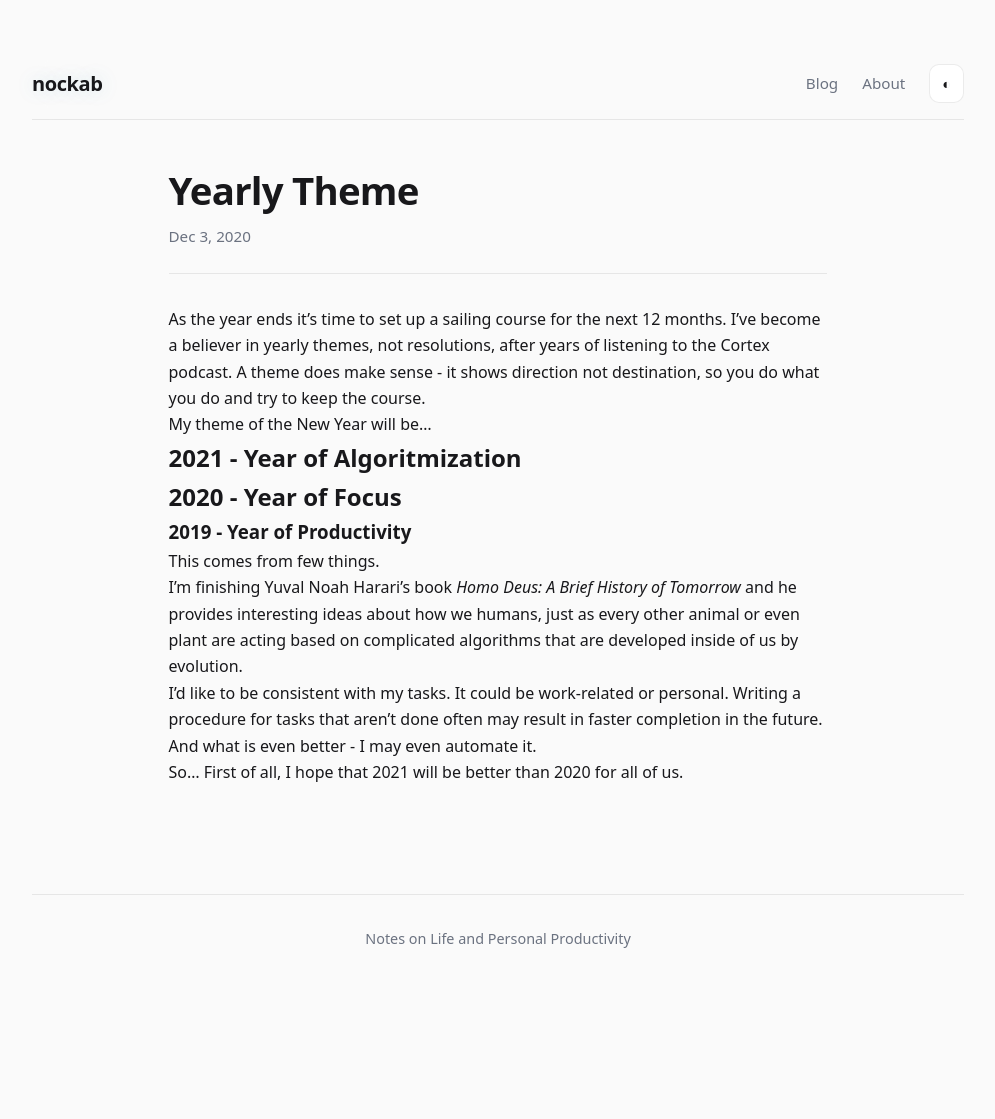
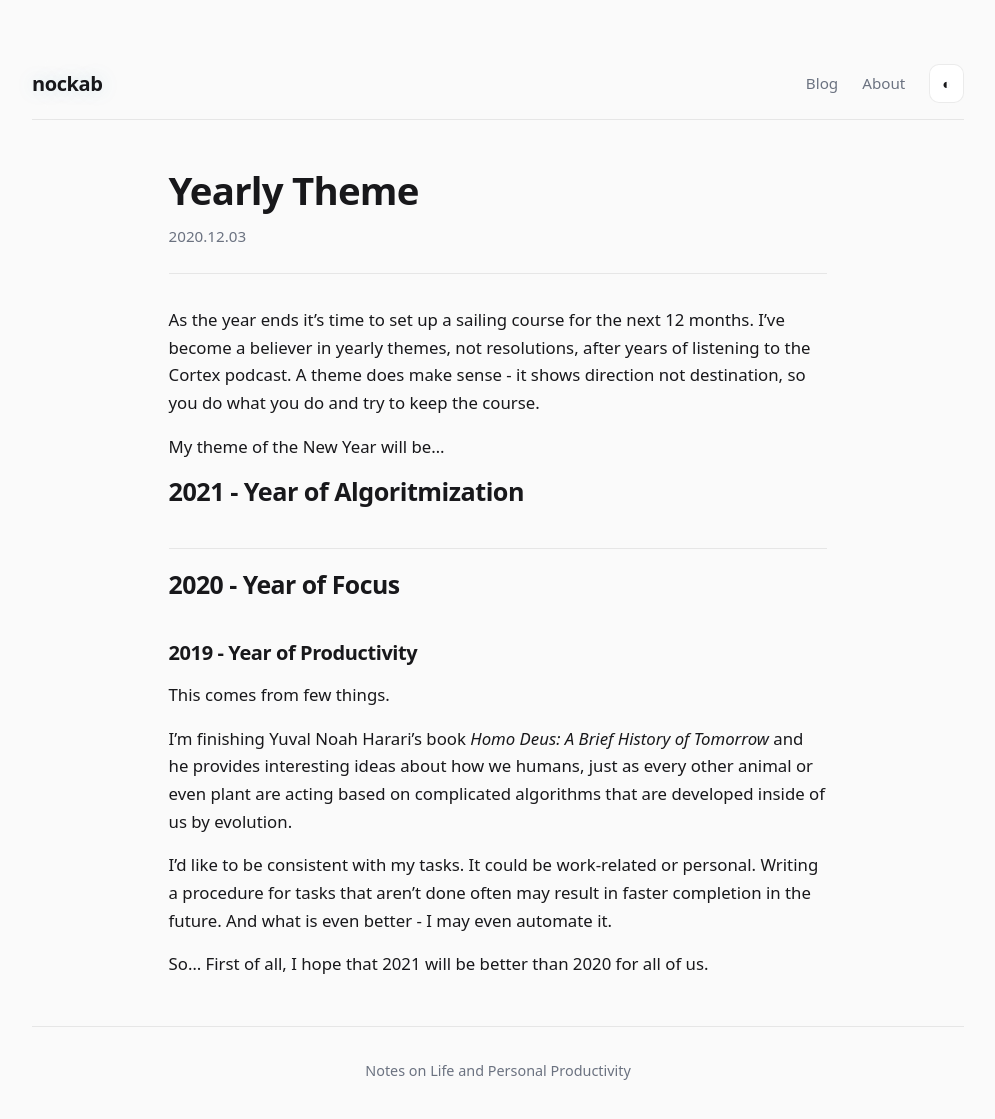
Before and after one commit to nockab/nockab.github.io, a Jekyll site: the page built from _posts/2020-12-03-yearly-theme.md, in a window 1280 px wide and 1131 px high. Shown: the top 1119 px of the window, without its empty margins (142-1137 px from the left). Built offline with Jekyll 4.4.1, drawn with Linux system fonts in a browser that asks for light colours.

Commit message:
Update post.html
some upd

```diff
--- a/_layouts/post.html
+++ b/_layouts/post.html
@@ -5,10 +5,10 @@ layout: default
 <article id="post">
   <header class="post-header">
     <h1 class="post-title">{{ page.title }}</h1>
-    <div class="post-date">{{ page.date | date: "%b %-d, %Y" }}</div>
+    <div class="post-date">{{ page.date | date: "%Y.%m.%d" }}</div>
   </header>
 
-  <div class="post-content">
+  <div class="prose">
     {{ content }}
   </div>
 </article>
```
